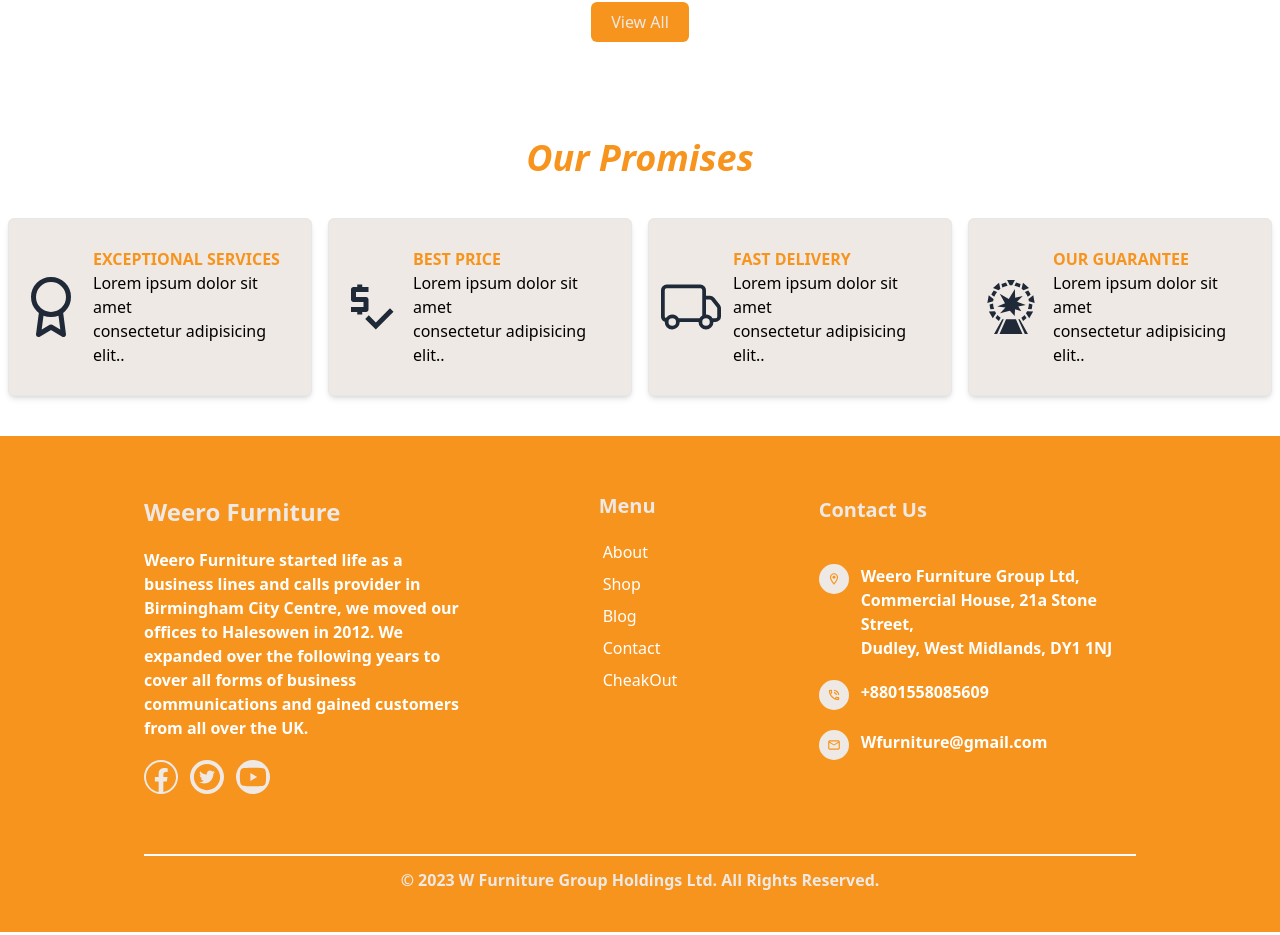
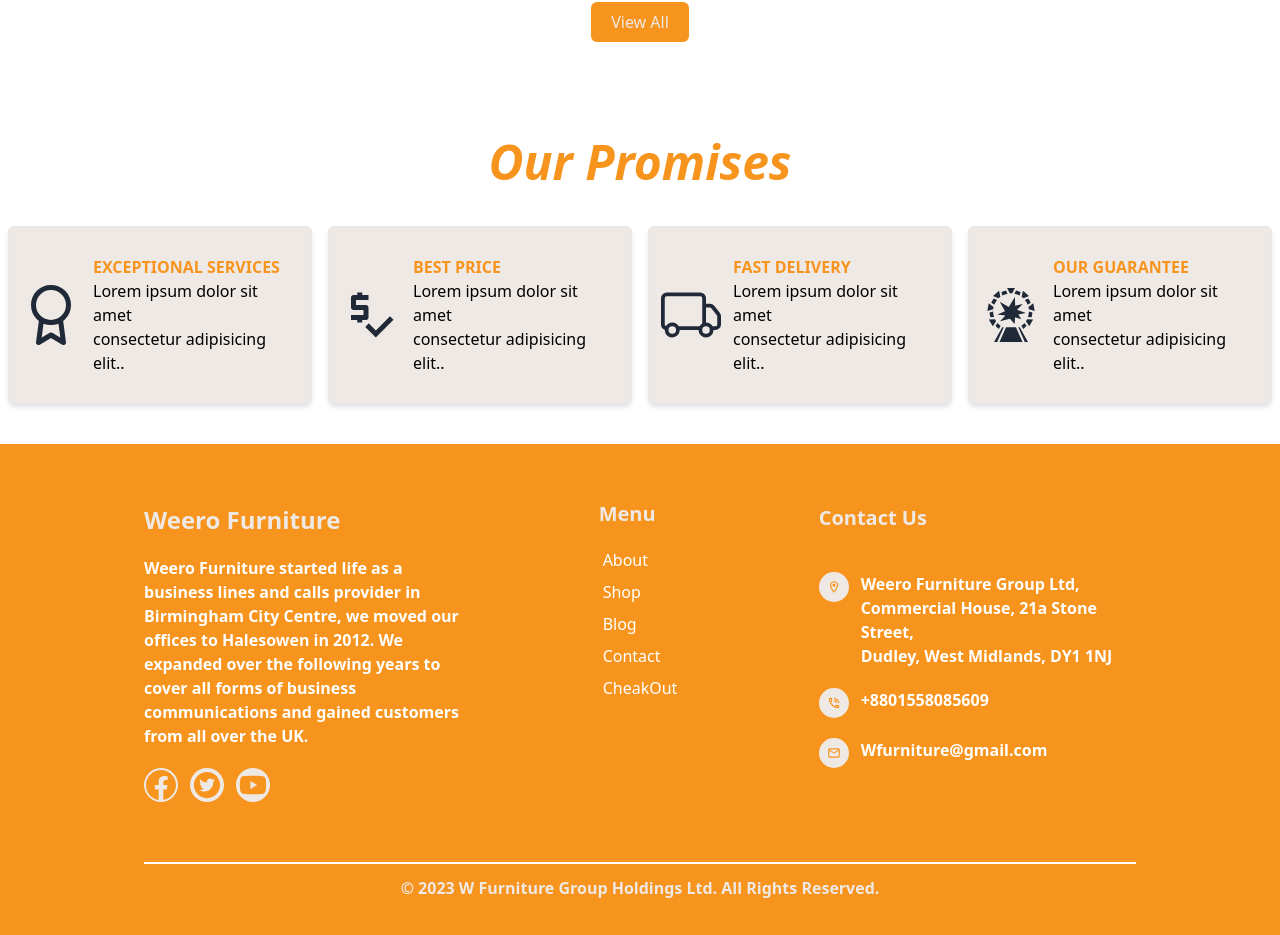
Before and after one commit to MDSadid-git/w-furniture, a React (Vite) app: page /home-2 in a window 1280 px wide. Shown: the part 4920-5855 px from the top of the page. Built offline with nearby package versions, Linux system fonts and the light colour scheme.

Commit message:
Sadid Home 2 Promises area done

```diff
--- a/src/Pages/Home2/Promises/Promises.jsx
+++ b/src/Pages/Home2/Promises/Promises.jsx
@@ -6,8 +6,8 @@ import { GiStarGate } from "react-icons/gi";
 const Promises = () => {
   return (
     <div>
-      <div className="text-center max-w-screen-md mx-auto space-y-7 text-gray-800">
-        <h1 className="font-sans italic text-4xl font-semibold text-primary">
+      <div className="text-center max-w-screen-md mx-auto space-y-7 mb-10 text-gray-800">
+        <h1 className="font-sans italic md:text-5xl text-3xl mb-7 font-semibold text-primary">
           Our Promises
         </h1>
       </div>
```
